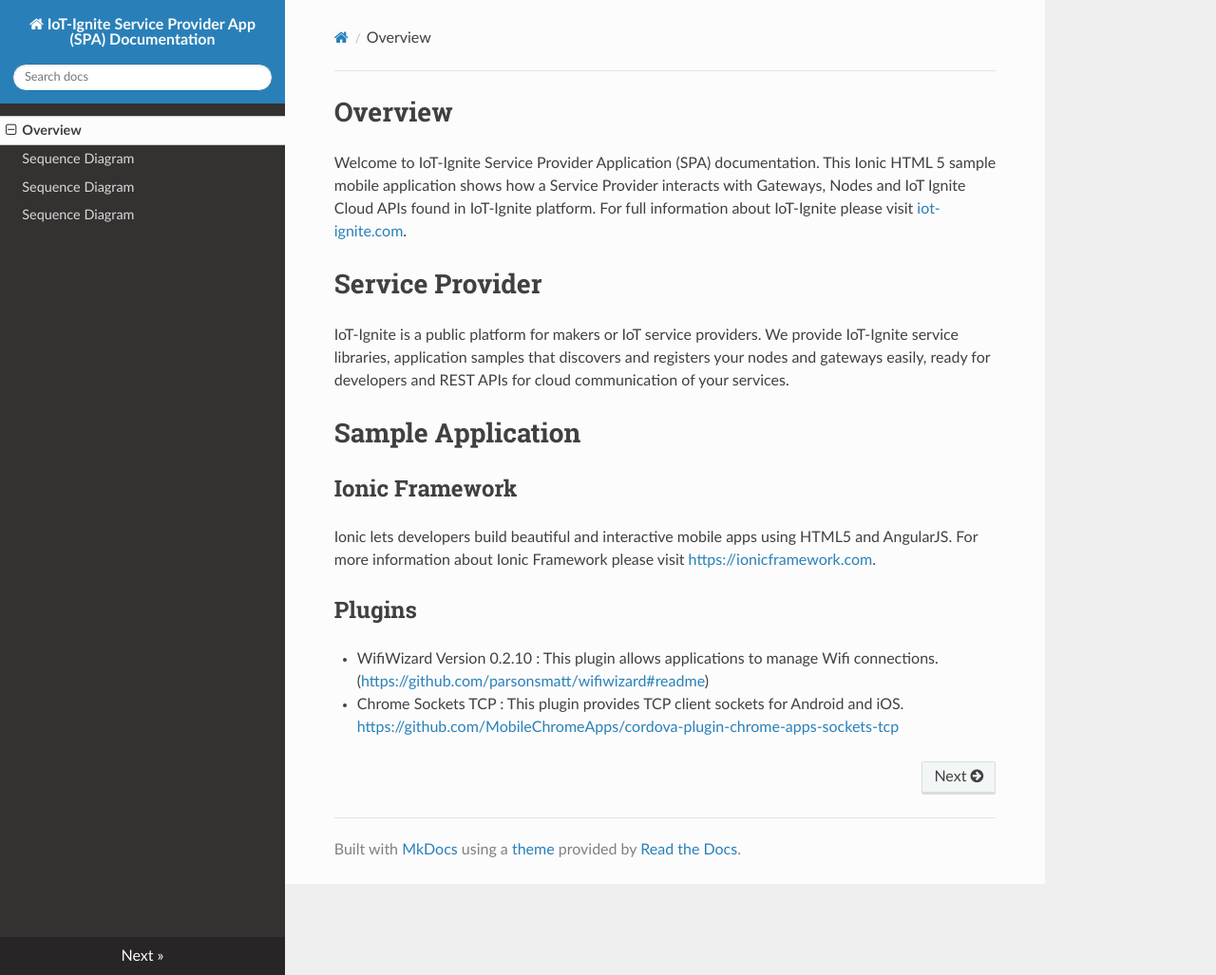
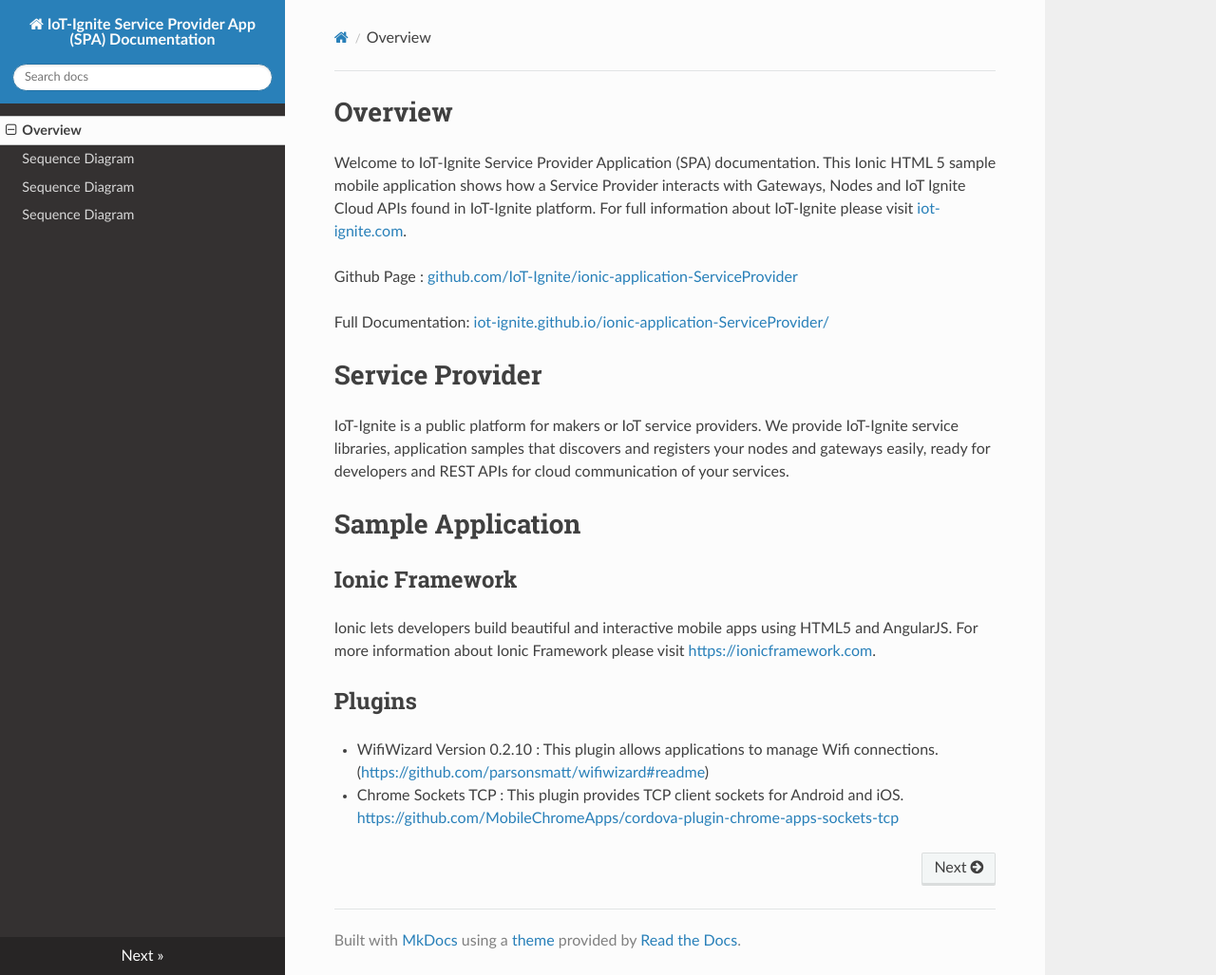
Before and after one commit to IoT-Ignite/ionic-application-ServiceProvider, an MkDocs documentation site: the page built from docs/index.md, in a window 1280 px wide and 1027 px high. Shown: the whole window at 95% size. Built offline with MkDocs 1.6.1, drawn with Linux system fonts in a browser that asks for light colours; nearby versions of some CDN libraries.

Commit message:
Add documents and project links

```diff
--- a/docs/index.md
+++ b/docs/index.md
@@ -1,5 +1,10 @@
 # Overview
 Welcome to IoT-Ignite Service Provider Application (SPA) documentation. This Ionic HTML 5 sample mobile application shows how a Service Provider interacts with Gateways, Nodes and IoT Ignite Cloud APIs found in IoT-Ignite platform. For full information about IoT-Ignite please visit [iot-ignite.com](http://www.iot-ignite.com).
+
+Github Page : [github.com/IoT-Ignite/ionic-application-ServiceProvider](https://github.com/IoT-Ignite/ionic-application-ServiceProvider)
+
+Full Documentation: [iot-ignite.github.io/ionic-application-ServiceProvider/](https://iot-ignite.github.io/ionic-application-ServiceProvider/)
+
 # Service Provider
 IoT-Ignite is a public platform for makers or IoT service providers. We provide IoT-Ignite service libraries, application samples that discovers and registers your nodes and gateways easily, ready for developers and REST APIs for cloud communication of your services.
 # Sample Application
```
Also changed, not shown: README.md (+15 -2 lines).
